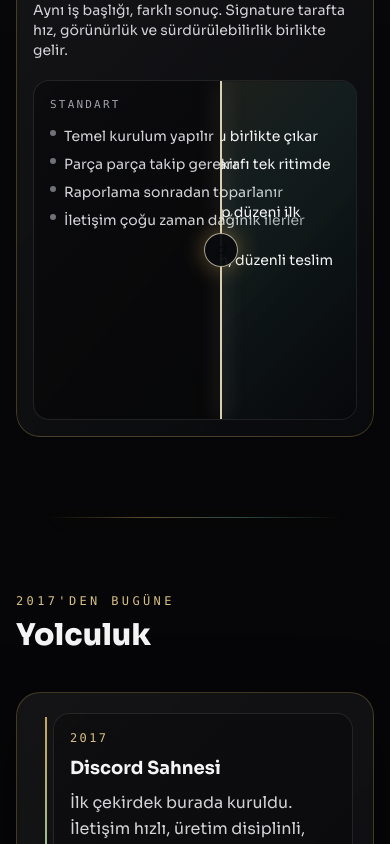
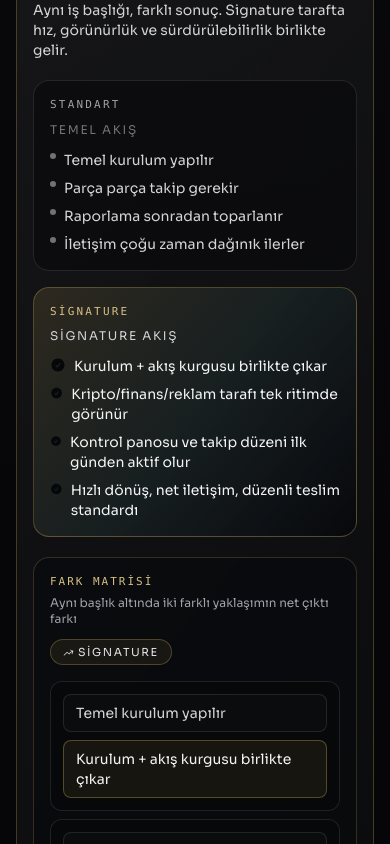
Before and after one commit to Lyp1ex/salvatore, a React (Vite) app: page / in a window 390 px wide. Shown: the part 5120-5964 px from the top of the page. Built offline with nearby package versions, Linux system fonts and the light colour scheme; a web font is replaced by a local one.

Commit message:
fix compare section: replace overlap slider with premium matrix layout

```diff
--- a/src/components/ServiceCompare.tsx
+++ b/src/components/ServiceCompare.tsx
@@ -1,6 +1,6 @@
 import { motion } from "framer-motion";
-import { useMemo, useState } from "react";
-import { HiArrowsRightLeft } from "react-icons/hi2";
+import { useMemo } from "react";
+import { HiArrowTrendingUp, HiCheckCircle } from "react-icons/hi2";
 import type { ServiceComparison } from "../config/site";
 
 type ServiceCompareProps = {
@@ -8,14 +8,22 @@ type ServiceCompareProps = {
 };
 
 export default function ServiceCompare({ data }: ServiceCompareProps) {
-  const [ratio, setRatio] = useState(58);
+  const isTurkish = data.standardLabel.toLowerCase().includes("standart");
 
-  const sliderMask = useMemo(
-    () => ({
-      clipPath: `polygon(${ratio}% 0%, 100% 0%, 100% 100%, ${ratio}% 100%)`,
-    }),
-    [ratio],
-  );
+  const rows = useMemo(() => {
+    const max = Math.max(data.standardPoints.length, data.premiumPoints.length);
+    return Array.from({ length: max }, (_, index) => ({
+      standard: data.standardPoints[index] ?? "",
+      premium: data.premiumPoints[index] ?? "",
+    }));
+  }, [data.premiumPoints, data.standardPoints]);
+
+  const matrixTitle = isTurkish ? "Fark Matrisi" : "Difference Matrix";
+  const matrixHint = isTurkish
+    ? "Aynı başlık altında iki farklı yaklaşımın net çıktı farkı"
+    : "Clear output gap between two approaches under the same scope";
+  const standardHint = isTurkish ? "Temel Akış" : "Base Flow";
+  const premiumHint = isTurkish ? "Signature Akış" : "Signature Flow";
 
   return (
     <motion.div
@@ -30,52 +38,77 @@ export default function ServiceCompare({ data }: ServiceCompareProps) {
         <p className="mt-2 max-w-3xl text-sm text-zinc-300">{data.intro}</p>
       </div>
 
-      <div className="relative min-h-[340px] overflow-hidden rounded-2xl border border-white/10 bg-black/35">
-        <div className="absolute inset-0 p-4 sm:p-5">
+      <div className="grid gap-4 lg:grid-cols-2">
+        <motion.article
+          initial={{ opacity: 0, x: -10 }}
+          whileInView={{ opacity: 1, x: 0 }}
+          viewport={{ once: true, amount: 0.35 }}
+          transition={{ duration: 0.35 }}
+          className="rounded-2xl border border-white/10 bg-[rgba(5,6,9,.44)] p-4"
+        >
           <p className="font-mono text-[11px] uppercase tracking-[0.2em] text-zinc-400">{data.standardLabel}</p>
+          <p className="mt-2 text-xs uppercase tracking-[0.14em] text-zinc-500">{standardHint}</p>
           <ul className="mt-3 space-y-2 text-sm text-zinc-300">
             {data.standardPoints.map((point) => (
               <li key={point} className="flex items-start gap-2">
-                <span className="mt-1 h-1.5 w-1.5 rounded-full bg-zinc-500" />
+                <span className="mt-[3px] h-1.5 w-1.5 rounded-full bg-zinc-500" />
                 <span>{point}</span>
               </li>
             ))}
           </ul>
-        </div>
+        </motion.article>
 
-        <motion.div
-          style={sliderMask}
-          className="absolute inset-0 border-l border-[rgba(212,176,93,.4)] bg-[linear-gradient(135deg,rgba(212,176,93,.16),rgba(120,213,199,.1),rgba(7,8,12,.9))] p-4 sm:p-5"
+        <motion.article
+          initial={{ opacity: 0, x: 10 }}
+          whileInView={{ opacity: 1, x: 0 }}
+          viewport={{ once: true, amount: 0.35 }}
+          transition={{ duration: 0.35, delay: 0.05 }}
+          className="rounded-2xl border border-[rgba(212,176,93,.32)] bg-[linear-gradient(130deg,rgba(212,176,93,.14),rgba(120,213,199,.08),rgba(7,8,12,.78))] p-4"
         >
-          <p className="font-mono text-[11px] uppercase tracking-[0.2em] text-[var(--lux-gold-soft)]">
-            {data.premiumLabel}
-          </p>
+          <p className="font-mono text-[11px] uppercase tracking-[0.2em] text-[var(--lux-gold-soft)]">{data.premiumLabel}</p>
+          <p className="mt-2 text-xs uppercase tracking-[0.14em] text-zinc-300">{premiumHint}</p>
           <ul className="mt-3 space-y-2 text-sm text-zinc-100">
             {data.premiumPoints.map((point) => (
               <li key={point} className="flex items-start gap-2">
-                <span className="mt-1 h-1.5 w-1.5 rounded-full bg-[var(--lux-gold-soft)]" />
+                <HiCheckCircle className="mt-[1px] text-base text-[var(--lux-gold-soft)]" />
                 <span>{point}</span>
               </li>
             ))}
           </ul>
-        </motion.div>
+        </motion.article>
+      </div>
 
-        <div className="pointer-events-none absolute inset-y-0 z-20" style={{ left: `${ratio}%` }}>
-          <div className="absolute inset-y-0 -ml-px w-0.5 bg-[rgba(241,228,197,.9)] shadow-[0_0_20px_rgba(241,228,197,.55)]" />
-          <div className="absolute left-1/2 top-1/2 -translate-x-1/2 -translate-y-1/2 rounded-full border border-[rgba(241,228,197,.7)] bg-[rgba(10,11,14,.95)] p-2 text-[var(--lux-gold-soft)] shadow-[0_0_24px_rgba(212,176,93,.45)]">
-            <HiArrowsRightLeft className="text-base" />
+      <div className="mt-5 rounded-2xl border border-[rgba(212,176,93,.22)] bg-[rgba(8,10,14,.7)] p-4">
+        <div className="flex flex-wrap items-center justify-between gap-3">
+          <div>
+            <p className="font-mono text-[11px] uppercase tracking-[0.18em] text-[var(--lux-gold-soft)]">{matrixTitle}</p>
+            <p className="mt-1 text-xs text-zinc-400">{matrixHint}</p>
           </div>
+          <span className="inline-flex items-center gap-1 rounded-full border border-[rgba(212,176,93,.3)] bg-[rgba(212,176,93,.08)] px-3 py-1 text-[11px] uppercase tracking-[0.14em] text-zinc-200">
+            <HiArrowTrendingUp />
+            {data.premiumLabel}
+          </span>
         </div>
 
-        <input
-          aria-label="Service comparison slider"
-          type="range"
-          min={20}
-          max={80}
-          value={ratio}
-          onChange={(event) => setRatio(Number(event.target.value))}
-          className="absolute inset-0 z-30 h-full w-full cursor-ew-resize opacity-0"
-        />
+        <div className="mt-4 space-y-2">
+          {rows.map((row, index) => (
+            <motion.article
+              key={`${row.standard}-${row.premium}-${index}`}
+              initial={{ opacity: 0, y: 8 }}
+              whileInView={{ opacity: 1, y: 0 }}
+              viewport={{ once: true, amount: 0.2 }}
+              transition={{ duration: 0.28, delay: index * 0.03 }}
+              className="grid gap-2 rounded-xl border border-white/10 bg-black/20 p-3 md:grid-cols-2"
+            >
+              <div className="rounded-lg border border-white/10 bg-white/[0.02] px-3 py-2 text-sm text-zinc-300">
+                {row.standard || "-"}
+              </div>
+              <div className="rounded-lg border border-[rgba(212,176,93,.34)] bg-[rgba(212,176,93,.08)] px-3 py-2 text-sm text-zinc-100">
+                {row.premium || "-"}
+              </div>
+            </motion.article>
+          ))}
+        </div>
       </div>
     </motion.div>
   );
```
